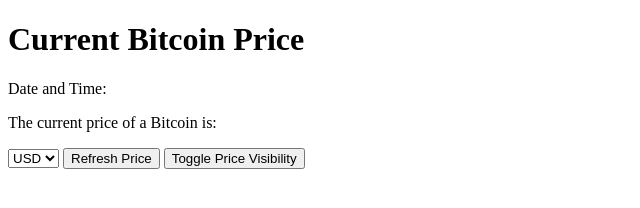
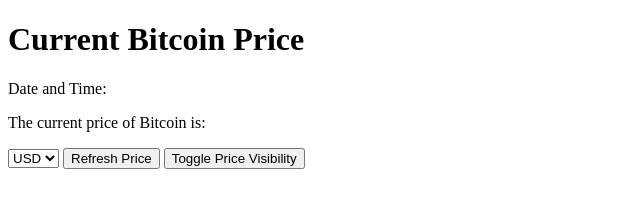
Before and after one commit to CoderBoogs/Bitcoin-price, a plain HTML site: page index.htm in a window 1280 px wide. Shown: the full height of the page, 0-640 px from the left. Drawn offline with Linux system fonts and the light colour scheme.

Commit message:
Hope this works!

```diff
--- a/index.htm
+++ b/index.htm
@@ -12,7 +12,7 @@
  <body>
    <h1>Current Bitcoin Price</h1>
    <p>Date and Time: <span id="datetime"></span></p>
-   <p>The current price of a Bitcoin is: <span id="price"></span></p>
+   <p>The current price of  Bitcoin is: <span id="price"></span></p>
    <select id="currency-selector">
      <option value="USD">USD</option>
      <option value="EUR">EUR</option>
```
